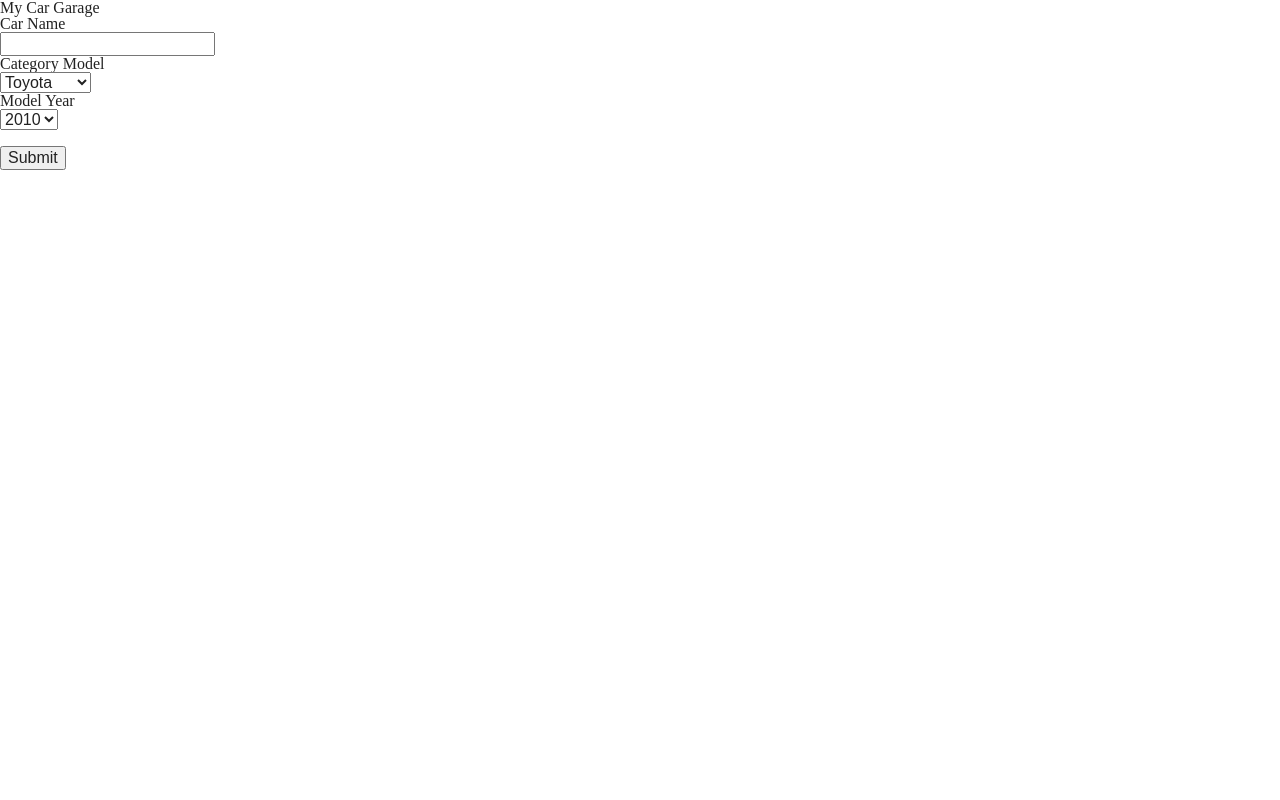
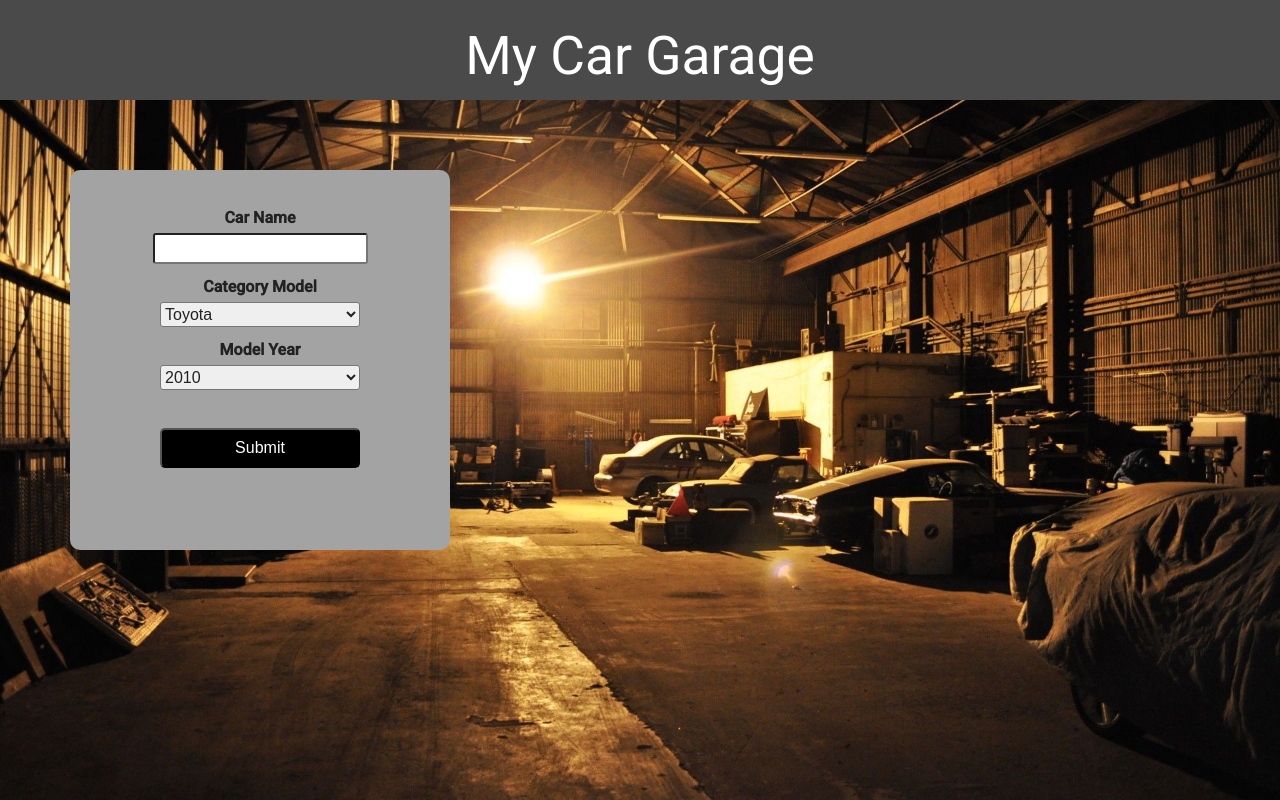
Before and after one commit to ammarib/my-garage, a plain HTML site: page index.html in a window 1280 px wide. Drawn offline with Linux system fonts and the light colour scheme.

Commit message:
finishing the CSS

```diff
--- a/css/style.css
+++ b/css/style.css
@@ -0,0 +1,63 @@
+body{
+    background-image: url("../images/background.jpg");
+    background-repeat: no-repeat;
+    background-size: 100%;
+
+}
+header{
+background-color:#4a4a4a ;
+text-align: center;
+height: 100px;
+}
+h1{
+    padding: 30px;
+    color: white;
+    font-family: roboto;
+    font-size: 40pt;
+}
+form{
+    width: 300px;
+    height: 300px;
+    background-color: #a3a3a3;
+    border-radius: 10px;
+    font-family: roboto;
+    text-align: center;
+    padding: 40px;
+    font-weight: bold;
+    margin-top: 70px;
+    margin-left: 70px;
+
+}
+#carName{
+    border-radius: 3px;
+    height: 25px;
+}
+#submit-button{
+    width: 200px;
+    background-color: black;
+    color: white;
+    height: 40px;
+    border-radius: 5px;
+}
+input{
+    margin-top: 7px;
+    margin-bottom: 15px;
+}
+select{
+    margin-top: 7px;
+    margin-bottom: 15px;
+}
+select{
+    width: 200px;
+    height: 25px;
+    border-radius: 3px;
+}
+ul{
+    background-color: #a3a3a3;
+    border-radius: 10px;
+    margin-top: 70px;
+    margin-right: 20px;
+}
+li{
+    border-bottom-style: dashed;
+}
--- a/index.html
+++ b/index.html
@@ -1,19 +1,24 @@
 <!DOCTYPE html>
 <html lang="en">
+
 <head>
     <meta charset="UTF-8">
     <meta name="viewport" content="width=device-width, initial-scale=1.0">
     <link rel="stylesheet" href="css/reset.css">
     <link rel="stylesheet" href="css/style.css">
+    <link rel="preconnect" href="https://fonts.gstatic.com">
+    <link rel="preconnect" href="https://fonts.gstatic.com">
+    <link href="https://fonts.googleapis.com/css2?family=Roboto:wght@400;500&display=swap" rel="stylesheet">
     <title>My Garage</title>
 </head>
+
 <body>
     <header>
         <h1>My Car Garage</h1>
     </header>
     <form action="">
         <label for="carName">Car Name</label><br>
-        <input type="text" id="carName" ><br>
+        <input type="text" id="carName"><br>
         <label for="cars">Category Model</label><br>
         <select name="cars" id="carsList">
             <option value="toyota">Toyota</option>
@@ -38,11 +43,12 @@
             <option value="2019">2019</option>
             <option value="2020">2020</option>
         </select><br><br>
-        <input type="submit" value="Submit">
+        <input type="submit" value="Submit" id="submit-button">
     </form>
     <ul id="selected-car">
 
     </ul>
     <script src="js/script.js"></script>
 </body>
+
 </html>
```
Lines whose indentation alone changed are shown as unchanged.
